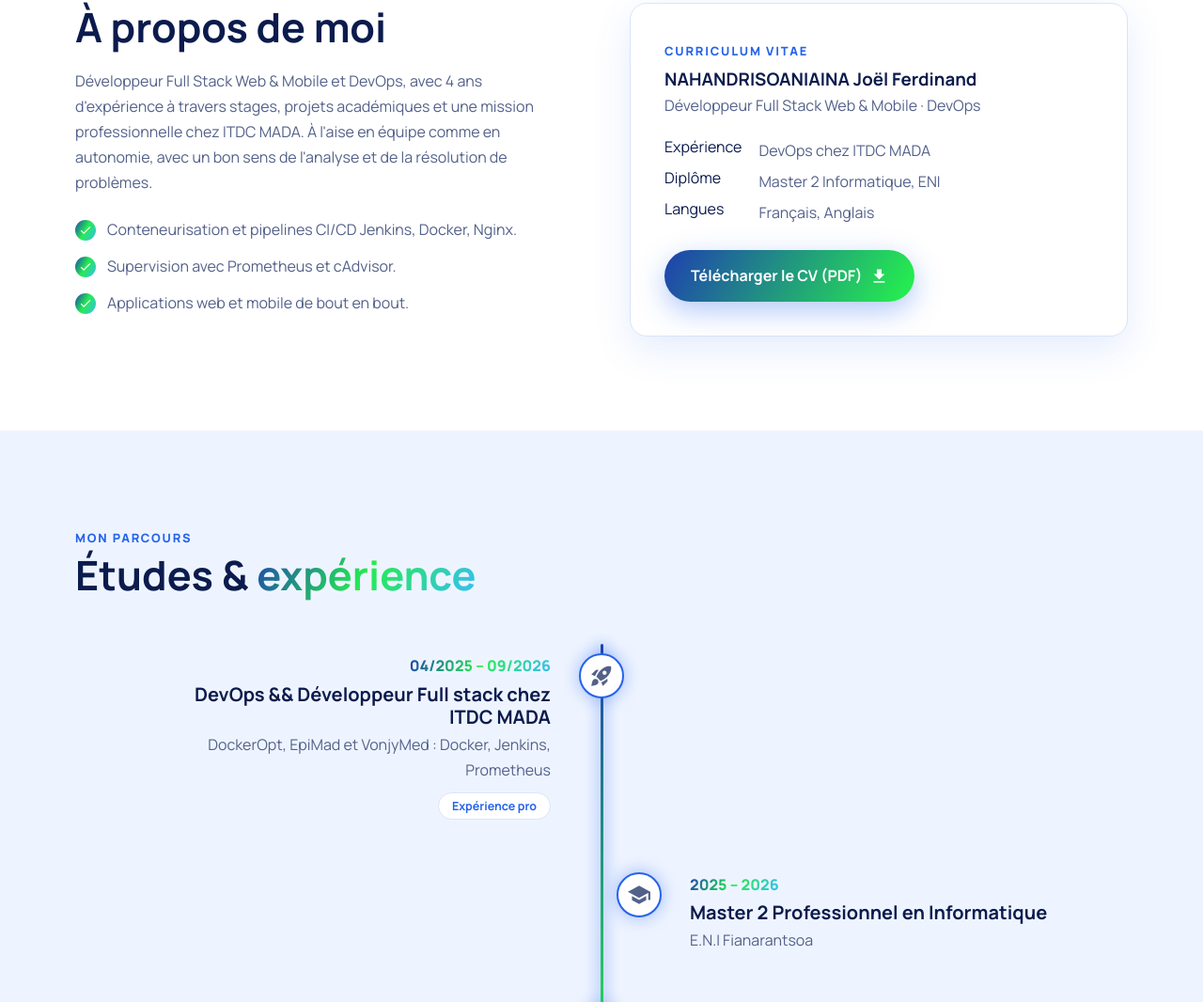
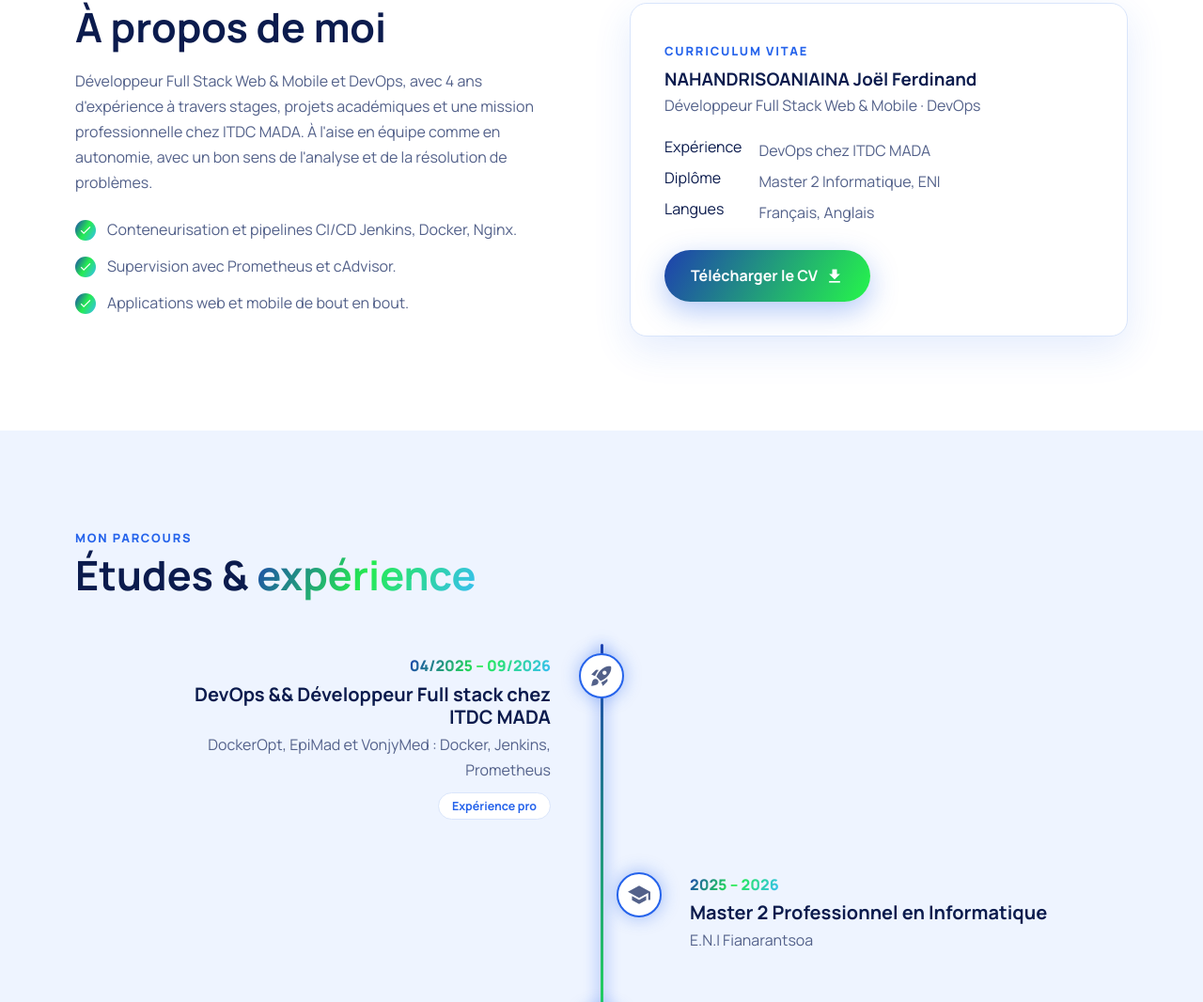
Before and after one commit to Joel4268/Portfolio-JF, a plain HTML site: page index.html in a window 1280 px wide. Shown: the part 905-1971 px from the top of the page at 94% size. Drawn offline with nearby package versions, Linux system fonts and the light colour scheme.

Commit message:
Mise en jour

```diff
--- a/index.html
+++ b/index.html
@@ -82,7 +82,7 @@
             <dt>Langues</dt>
             <dd>Français, Anglais</dd>
           </dl>
-          <a href="assets/cv/cv-Joel.pdf" download class="btn">Télécharger le CV (PDF) <i class="mi">download</i></a>
+          <a href="assets/cv/cv-Joel.pdf" download class="btn">Télécharger le CV <i class="mi">download</i></a>
         </aside>
       </div>
     </section>
```
